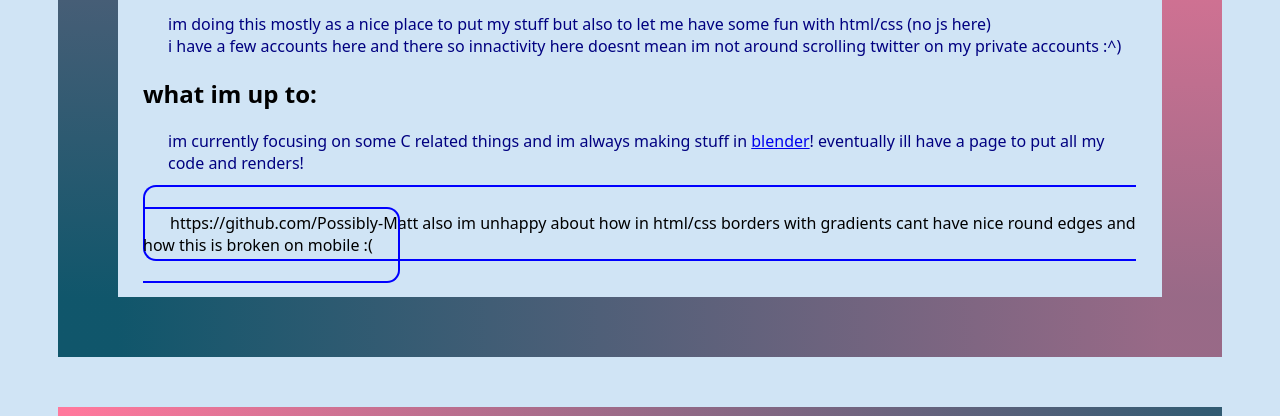
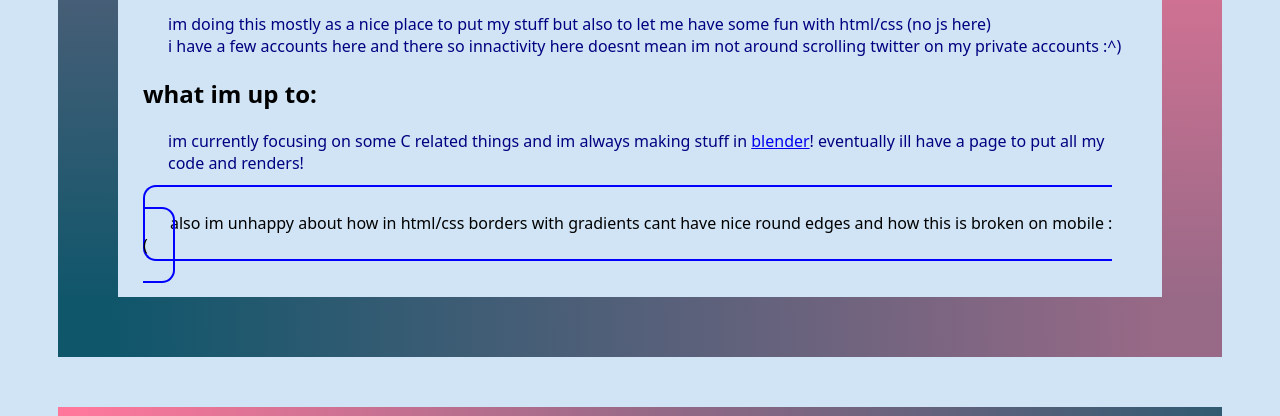
Before and after one commit to Possibly-Matt/Possibly-Matt.github.io, a plain HTML site: page index.html in a window 1280 px wide. Shown: the part 384-800 px from the top of the page. Drawn offline with Linux system fonts and the light colour scheme.

Commit message:
Update index.html

```diff
--- a/index.html
+++ b/index.html
@@ -34,7 +34,7 @@
             </h2>
             <p>
                 im currently focusing on some C related things and im always making stuff in <a href="https://blender.org">blender</a>! eventually ill have a page to put all my code and renders! <br><br>
-                <div class="cuteborder">https://github.com/Possibly-Matt
+                <div class="cuteborder">
                 also im unhappy about how in html/css borders with gradients cant have nice round edges and how this is broken on mobile :(
                 </div>
 
```
